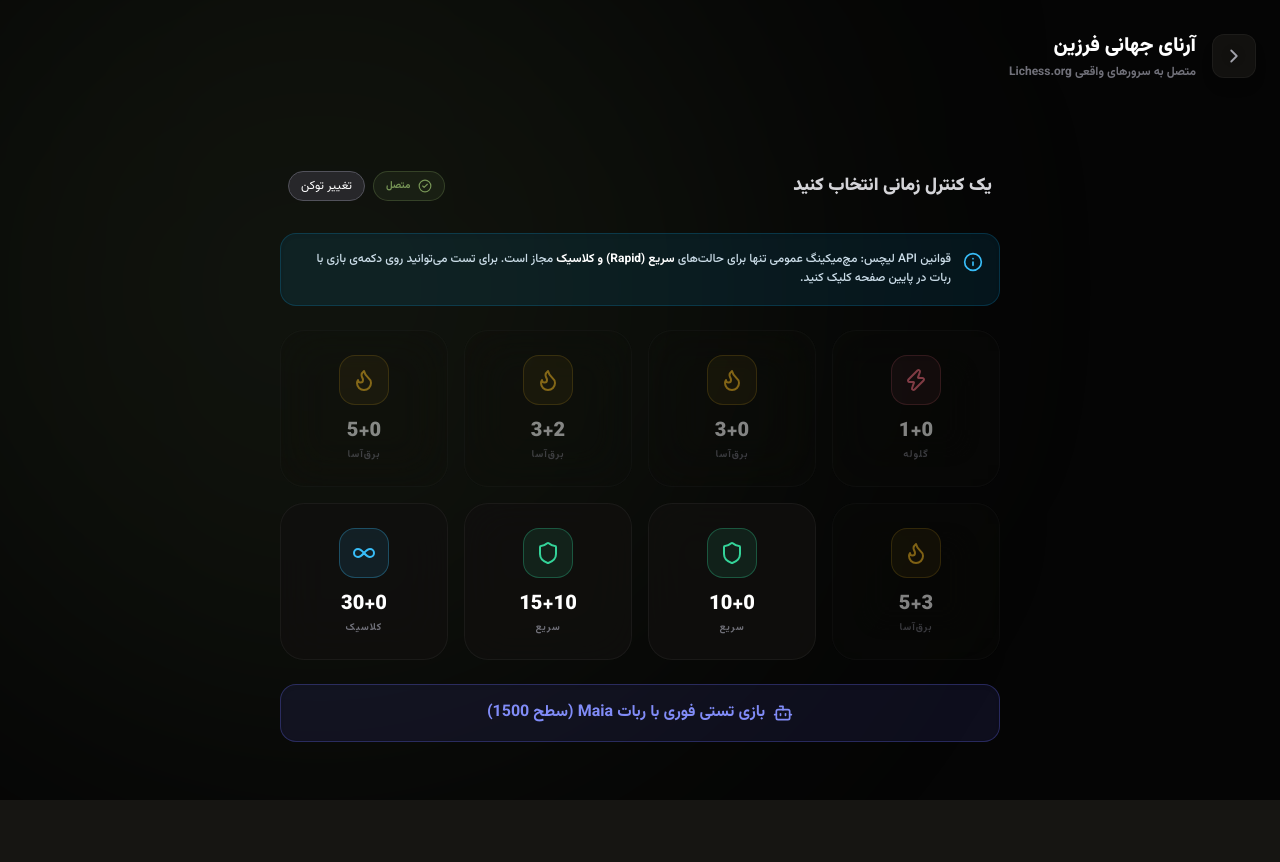
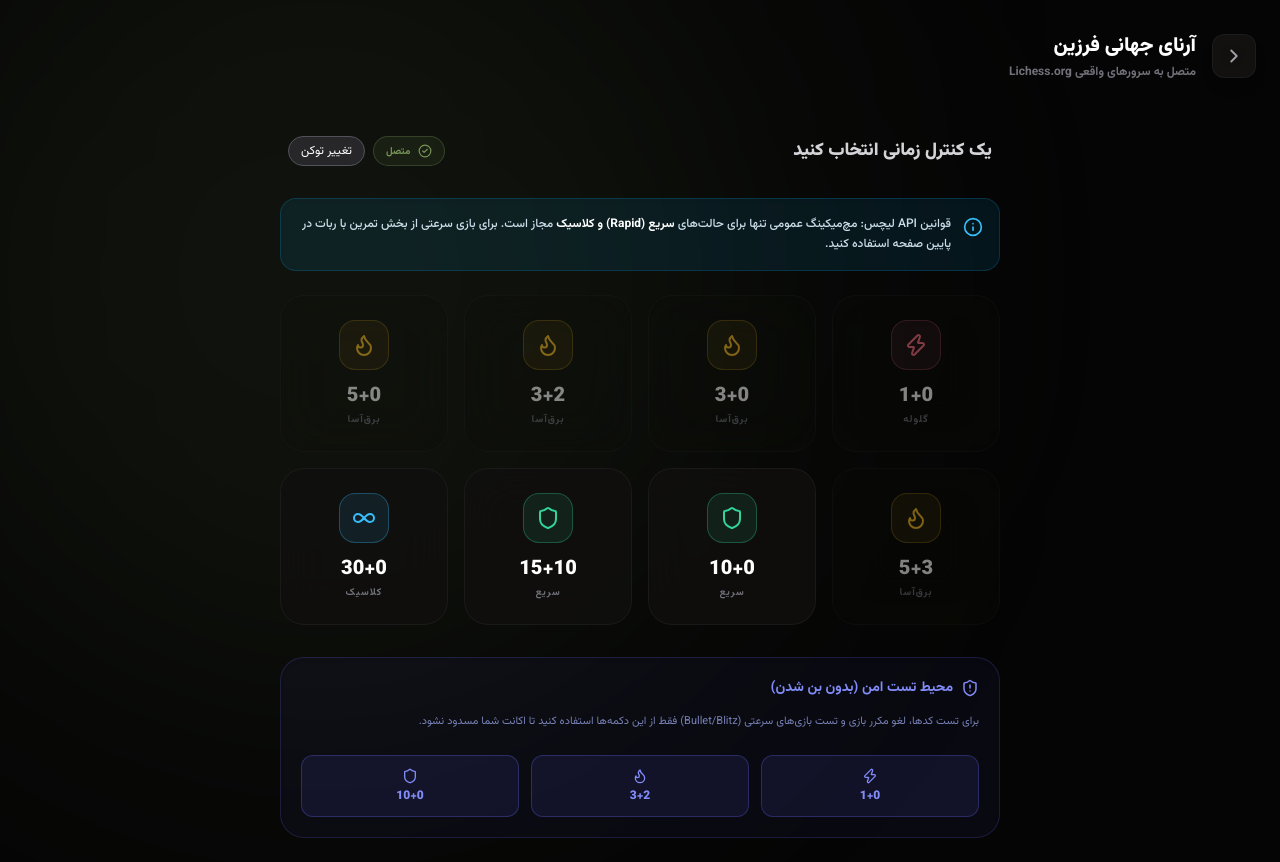
Before and after one commit to Lasp-ir/farzin-app, a React (Vite) app: page /play/online/lobby in a window 1280 px wide. Before the commit the page ends 800 px from the top, so only its background shows below. Built offline with nearby package versions, Linux system fonts and the light colour scheme; sample sign-in values are in the browser's storage.

Commit message:
feat(PlayOnline): implement dedicated dynamic time-control bot testing panel (Maia) to safely circumvent Lichess matchmaking abort bans during development

```diff
--- a/src/pages/LichessLobby.tsx
+++ b/src/pages/LichessLobby.tsx
@@ -1,7 +1,7 @@
-import { useState, useEffect, useRef } from 'react';
+import { useState, useEffect } from 'react';
 import { useNavigate } from 'react-router-dom';
 import { motion, AnimatePresence } from 'framer-motion';
-import { ChevronRight, Zap, Flame, Infinity as InfinityIcon, Shield, Search, X, CheckCircle2, AlertCircle, Bot, Info } from 'lucide-react';
+import { ChevronRight, Zap, Flame, Infinity as InfinityIcon, Shield, Search, X, CheckCircle2, AlertCircle, Bot, Info, ShieldAlert } from 'lucide-react';
 
 export default function LichessLobby() {
     const navigate = useNavigate();
@@ -11,23 +11,12 @@ export default function LichessLobby() {
     const [searchTime, setSearchTime] = useState(0);
     const [error, setError] = useState<string | null>(null);
 
-    // 🌟 رفرنس برای کنترل و لغو کردن استریم‌های شبکه
-    const controllersRef = useRef<{ seek?: AbortController, event?: AbortController }>({});
-
     useEffect(() => {
         let interval: any;
         if (isSearching) interval = setInterval(() => setSearchTime(p => p + 1), 1000);
         else setSearchTime(0);
         return () => clearInterval(interval);
     }, [isSearching]);
-
-    // پاکسازی اتصالات در صورت خروج از صفحه
-    useEffect(() => {
-        return () => {
-            controllersRef.current.seek?.abort();
-            controllersRef.current.event?.abort();
-        };
-    }, []);
 
     const handleLogin = () => {
         if (!inputToken.trim()) {
@@ -55,13 +44,8 @@ export default function LichessLobby() {
 
     const handleSeek = async (timeControl: string) => {
         if (!token) return;
-
         setIsSearching(false);
         setError(null);
-
-        // قطع اتصالات قبلی در صورت وجود
-        controllersRef.current.seek?.abort();
-        controllersRef.current.event?.abort();
 
         const [minStr, incStr] = timeControl.split('+');
         const minutes = parseInt(minStr, 10);
@@ -74,55 +58,7 @@ export default function LichessLobby() {
 
         setIsSearching(true);
 
-        const eventController = new AbortController();
-        const seekController = new AbortController();
-        controllersRef.current = { event: eventController, seek: seekController };
-
         try {
-            // 🔴 گام اول: باز کردن استریم ایونت‌ها (گوش دادن به شروع بازی)
-            const listenForGame = async () => {
-                try {
-                    const res = await fetch('https://lichess.org/api/stream/event', {
-                        headers: { 'Authorization': `Bearer ${token}` },
-                        signal: eventController.signal
-                    });
-
-                    const reader = res.body?.getReader();
-                    const decoder = new TextDecoder('utf-8');
-
-                    if (reader) {
-                        while (true) {
-                            const { done, value } = await reader.read();
-                            if (done) break;
-
-                            const chunk = decoder.decode(value, { stream: true });
-                            const lines = chunk.split('\n').filter(l => l.trim() !== '');
-
-                            for (let line of lines) {
-                                try {
-                                    const data = JSON.parse(line);
-                                    if (data.type === 'gameStart') {
-                                        // 🟢 بازی پیدا شد! قطع رادار و پرتاب کاربر به بازی
-                                        seekController.abort();
-                                        eventController.abort();
-                                        setIsSearching(false);
-                                        navigate(`/play/online/game/${data.game.id}`, {
-                                            state: { timeControl, gameId: data.game.id, token: token }
-                                        });
-                                        return;
-                                    }
-                                } catch (e) {}
-                            }
-                        }
-                    }
-                } catch (e: any) {
-                    if (e.name !== 'AbortError') console.error("Event stream error", e);
-                }
-            };
-
-            listenForGame();
-
-            // 🔴 گام دوم: ارسال سیگنال جستجو (Seek)
             const formData = new URLSearchParams();
             formData.append('rated', 'false');
             formData.append('time', minutes.toString());
@@ -131,12 +67,10 @@ export default function LichessLobby() {
             const response = await fetch('https://lichess.org/api/board/seek', {
                 method: 'POST',
                 headers: { 'Authorization': `Bearer ${token}` },
-                body: formData,
-                signal: seekController.signal
+                body: formData
             });
 
             if (!response.ok) {
-                eventController.abort(); // در صورت ارور دادنِ جستجو، گوش‌شنوا رو هم می‌بندیم
                 const errText = await response.text();
                 let exactError: any = errText;
 
@@ -162,27 +96,52 @@ export default function LichessLobby() {
                 throw new Error(`خطای سرور لیچس (${response.status}): ${errorString}`);
             }
 
-            // اگر به این خط رسیدیم، یعنی درخواست موفقیت‌آمیز بوده و فقط باید صبر کنیم
-            // تا تابع listenForGame کلمه gameStart رو دریافت کنه!
+            const reader = response.body?.getReader();
+            const decoder = new TextDecoder('utf-8');
 
+            if (reader) {
+                while (true) {
+                    const { done, value } = await reader.read();
+                    if (done) break;
+
+                    const chunk = decoder.decode(value, { stream: true });
+                    const lines = chunk.split('\n').filter(l => l.trim() !== '');
+
+                    for (let line of lines) {
+                        try {
+                            const data = JSON.parse(line);
+                            if (data.type === 'gameStart') {
+                                setIsSearching(false);
+                                navigate(`/play/online/game/${data.game.id}`, {
+                                    state: { timeControl, gameId: data.game.id, token: token }
+                                });
+                                return;
+                            }
+                        } catch (e) {}
+                    }
+                }
+            }
         } catch (err: any) {
-            if (err.name !== 'AbortError') {
-                setIsSearching(false);
-                setError(err.message);
-            }
+            setIsSearching(false);
+            setError(err.message);
         }
     };
 
-    const handleChallengeMaia = async () => {
+    // 🌟 چالش اختصاصی ربات با زمان داینامیک (جلوگیری از بن شدن در تست)
+    const handleChallengeMaia = async (timeControl: string) => {
         if (!token) return;
         setIsSearching(true);
         setError(null);
 
+        const [minStr, incStr] = timeControl.split('+');
+        const limitInSeconds = parseInt(minStr, 10) * 60; // تبدیل دقیقه به ثانیه برای API چلنج
+        const increment = parseInt(incStr, 10);
+
         try {
             const formData = new URLSearchParams();
             formData.append('rated', 'false');
-            formData.append('clock.limit', '180');
-            formData.append('clock.increment', '2');
+            formData.append('clock.limit', limitInSeconds.toString());
+            formData.append('clock.increment', increment.toString());
 
             const response = await fetch('https://lichess.org/api/challenge/maia1', {
                 method: 'POST',
@@ -210,7 +169,7 @@ export default function LichessLobby() {
                 setIsSearching(false);
                 navigate(`/play/online/game/${data.challenge.id}`, {
                     state: {
-                        timeControl: '3+2',
+                        timeControl: timeControl,
                         gameId: data.challenge.id,
                         token: token
                     }
@@ -220,13 +179,6 @@ export default function LichessLobby() {
             setIsSearching(false);
             setError(err.message);
         }
-    };
-
-    const handleCancelSearch = () => {
-        controllersRef.current.seek?.abort();
-        controllersRef.current.event?.abort();
-        setIsSearching(false);
-        setError("جستجو توسط شما لغو شد.");
     };
 
     const timeControls = [
@@ -285,9 +237,9 @@ export default function LichessLobby() {
                                     <Search size={32} className="text-farzin-accent animate-pulse" />
                                 </div>
                             </div>
-                            <h2 className="text-2xl font-black mb-2 text-center">در انتظار اتصال حریف واقعی...</h2>
+                            <h2 className="text-2xl font-black mb-2 text-center">در انتظار اتصال حریف...</h2>
                             <p className="text-farzin-accent font-mono font-bold tracking-widest text-lg mb-8">00:{searchTime.toString().padStart(2, '0')}</p>
-                            <button onClick={handleCancelSearch} className="px-8 py-3 bg-red-500/10 text-red-400 border border-red-500/30 rounded-full font-bold hover:bg-red-500/20 active:scale-95 transition-all flex items-center gap-2">
+                            <button onClick={() => { setIsSearching(false); setError("جستجو لغو شد."); }} className="px-8 py-3 bg-red-500/10 text-red-400 border border-red-500/30 rounded-full font-bold hover:bg-red-500/20 active:scale-95 transition-all flex items-center gap-2">
                                 <X size={18} /> لغو جستجو
                             </button>
                         </motion.div>
@@ -306,13 +258,13 @@ export default function LichessLobby() {
                             <div className="mb-6 p-4 bg-sky-500/10 border border-sky-500/20 rounded-2xl flex items-start gap-3 shadow-inner">
                                 <Info size={20} className="text-sky-400 shrink-0 mt-0.5" />
                                 <p className="text-xs text-sky-100/90 leading-relaxed font-medium">
-                                   قوانین API لیچس: مچ‌میکینگ عمومی تنها برای حالت‌های <b className="text-white">سریع (Rapid) و کلاسیک</b> مجاز است. برای تست می‌توانید روی دکمه‌ی بازی با ربات در پایین صفحه کلیک کنید.
+                                   قوانین API لیچس: مچ‌میکینگ عمومی تنها برای حالت‌های <b className="text-white">سریع (Rapid) و کلاسیک</b> مجاز است. برای بازی سرعتی از بخش تمرین با ربات در پایین صفحه استفاده کنید.
                                 </p>
                             </div>
 
                             {error && <div className="mb-6 p-4 bg-red-500/10 border border-red-500/20 text-red-400 text-xs font-bold rounded-xl leading-relaxed flex items-center gap-2 shadow-inner"><AlertCircle size={20} className="shrink-0"/> {error}</div>}
 
-                            <div className="grid grid-cols-2 sm:grid-cols-4 gap-4 mb-6">
+                            <div className="grid grid-cols-2 sm:grid-cols-4 gap-4 mb-8">
                                 {timeControls.map((tc) => {
                                     const min = parseInt(tc.id.split('+')[0]);
                                     const isSpeedGame = min < 10;
@@ -333,9 +285,27 @@ export default function LichessLobby() {
                                 )})}
                             </div>
 
-                            <button onClick={handleChallengeMaia} className="w-full bg-indigo-500/10 hover:bg-indigo-500/20 border border-indigo-500/30 text-indigo-400 py-4 rounded-2xl flex items-center justify-center gap-2 font-bold transition-all active:scale-95 shadow-inner">
-                                <Bot size={20} /> بازی تستی فوری با ربات Maia (سطح 1500)
-                            </button>
+                            {/* 🌟 بخش جدید، شیک و امن برای توسعه‌دهنده (تست با ربات مایا) */}
+                            <div className="w-full bg-indigo-500/5 border border-indigo-500/20 rounded-3xl p-5 shadow-inner flex flex-col gap-4">
+                                <div className="flex items-center gap-2 text-indigo-400">
+                                    <ShieldAlert size={18} />
+                                    <h4 className="font-bold text-sm">محیط تست امن (بدون بن شدن)</h4>
+                                </div>
+                                <p className="text-[11px] text-indigo-300/70 mb-2">برای تست کدها، لغو مکرر بازی و تست بازی‌های سرعتی (Bullet/Blitz) فقط از این دکمه‌ها استفاده کنید تا اکانت شما مسدود نشود.</p>
+
+                                <div className="grid grid-cols-3 gap-3">
+                                    <button onClick={() => handleChallengeMaia('1+0')} className="bg-indigo-500/10 hover:bg-indigo-500/20 text-indigo-400 border border-indigo-500/30 py-3 rounded-xl flex flex-col items-center justify-center gap-1 transition-colors active:scale-95">
+                                        <Zap size={16} /> <span className="text-xs font-black" dir="ltr">1+0</span>
+                                    </button>
+                                    <button onClick={() => handleChallengeMaia('3+2')} className="bg-indigo-500/10 hover:bg-indigo-500/20 text-indigo-400 border border-indigo-500/30 py-3 rounded-xl flex flex-col items-center justify-center gap-1 transition-colors active:scale-95">
+                                        <Flame size={16} /> <span className="text-xs font-black" dir="ltr">3+2</span>
+                                    </button>
+                                    <button onClick={() => handleChallengeMaia('10+0')} className="bg-indigo-500/10 hover:bg-indigo-500/20 text-indigo-400 border border-indigo-500/30 py-3 rounded-xl flex flex-col items-center justify-center gap-1 transition-colors active:scale-95">
+                                        <Shield size={16} /> <span className="text-xs font-black" dir="ltr">10+0</span>
+                                    </button>
+                                </div>
+                            </div>
+
                         </motion.div>
                     )}
                 </AnimatePresence>
```
